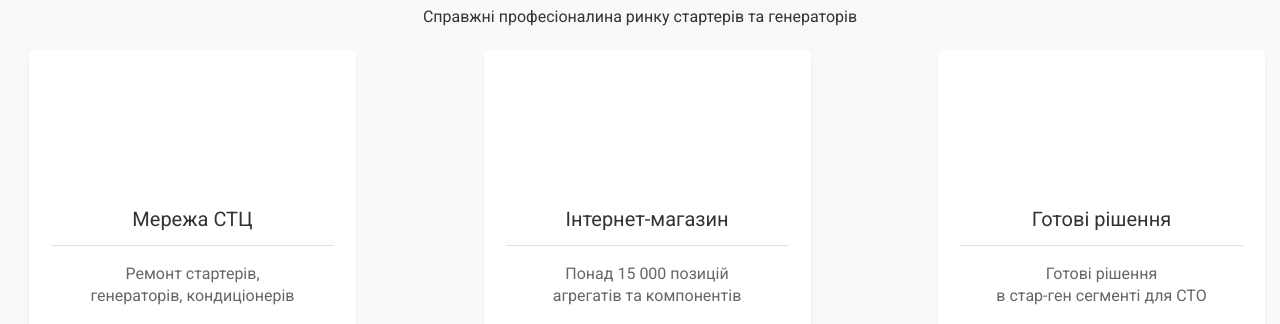
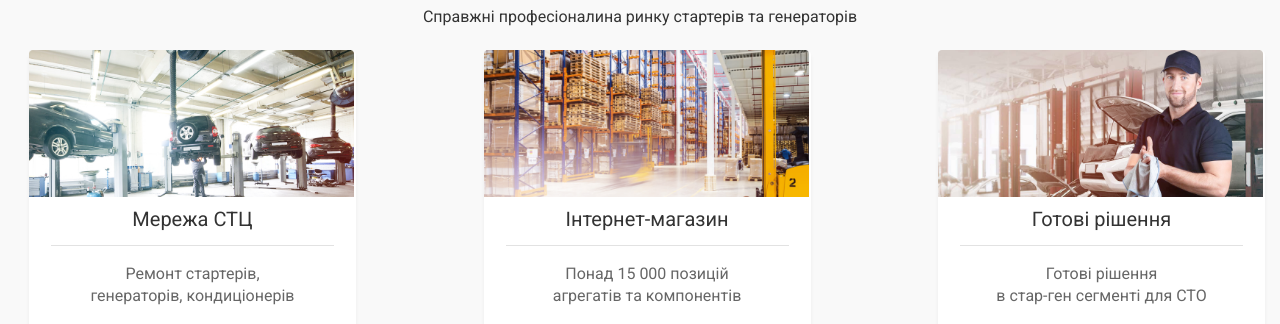
Before and after one commit to poKyrill/DZ2-Restart, a plain HTML site: page index.html in a window 1280 px wide. Shown: the part 476-800 px from the top of the page. Drawn offline with nearby package versions, Linux system fonts and the light colour scheme.

Commit message:
3 gjgsnrf

```diff
--- a/#source/scss/style.scss
+++ b/#source/scss/style.scss
@@ -610,13 +610,13 @@ body {
 }
 .intro {
    &__img1 {
-      background: url(./img/main_page/Main_ul1.png) no-repeat;
+      background: url(../img/main_page/Main_ul1.png) no-repeat;
    }
    &__img2 {
-      background: url(./img/main_page/Main_ul2.png) no-repeat;
+      background: url(../img/main_page/Main_ul2.png) no-repeat;
    }
    &__img3 {
-      background: url(./img/main_page/Main_ul3.png) no-repeat;
+      background: url(../img/main_page/Main_ul3.png) no-repeat;
    }
    &__img {
       background-size: cover;
```
Also changed, not shown: css/style.css.
